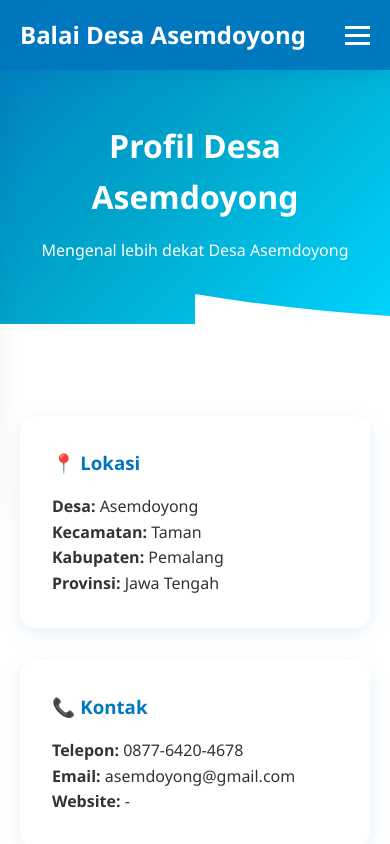
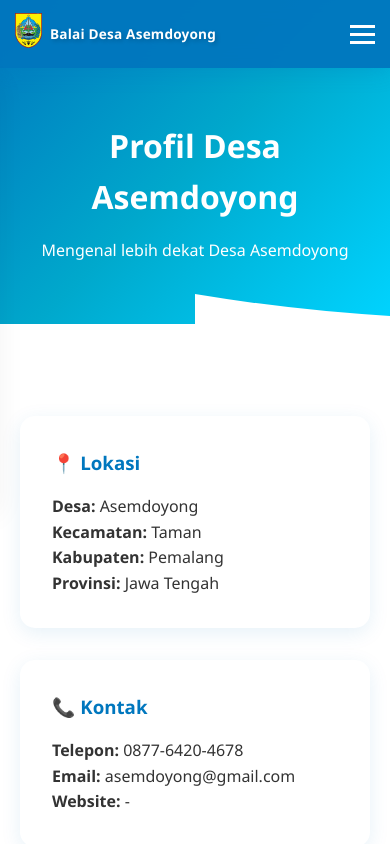
Before and after one commit to orlen21/CP-Asemdoyong, a plain HTML site: page pages/about.html in a window 390 px wide. Shown: the top 844 px of the page. Drawn offline with Linux system fonts and the light colour scheme.

Commit message:
Update project

```diff
--- a/assets/css/style.css
+++ b/assets/css/style.css
@@ -60,6 +60,10 @@ body {
 .nav-brand h2 {
     color: var(--white);
     font-size: 1.5rem;
+    font-weight: 600;
+    letter-spacing: 0.5px;
+    text-shadow: 2px 2px 4px rgba(0, 0, 0, 0.2);
+    line-height: 1.3;
 }
 
 .nav-menu {
@@ -723,6 +727,10 @@ body {
     .hero-image {
         height: 400px;
     }
+
+    .nav-brand h2 {
+        font-size: 1.3rem;
+    }
 }
 
 @media (max-width: 768px) {
@@ -745,6 +753,19 @@ body {
 
     .nav-toggle {
         display: flex;
+    }
+
+    .nav-brand h2 {
+        font-size: 1rem;
+        letter-spacing: 0.3px;
+    }
+
+    .logo {
+        height: 40px;
+    }
+
+    .navbar .container {
+        padding: 0.8rem 15px;
     }
 
     .hero-inner {
@@ -781,3 +802,18 @@ body {
         font-size: 2rem;
     }
 }
+
+@media (max-width: 480px) {
+    .nav-brand h2 {
+        font-size: 0.85rem;
+        letter-spacing: 0.2px;
+    }
+
+    .logo {
+        height: 35px;
+    }
+
+    .nav-brand {
+        gap: 8px;
+    }
+}
--- a/pages/about.html
+++ b/pages/about.html
@@ -11,6 +11,8 @@
     <nav class="navbar">
         <div class="container">
             <div class="nav-brand">
+                <a href="about.html">
+    <img src="../assets/img/logo1.png" alt="Logo Desa" class="logo"></a>
                 <h2>Balai Desa Asemdoyong</h2>
             </div>
             <button class="nav-toggle" id="navToggle">
```
Also changed, not shown: pages/galeri.html (+3 -1 lines), pages/kontak.html (+2 -0 lines), pages/layanan.html (+2 -0 lines), pages/organisasi.html (+2 -0 lines), pages/visi-misi.html (+2 -0 lines).
